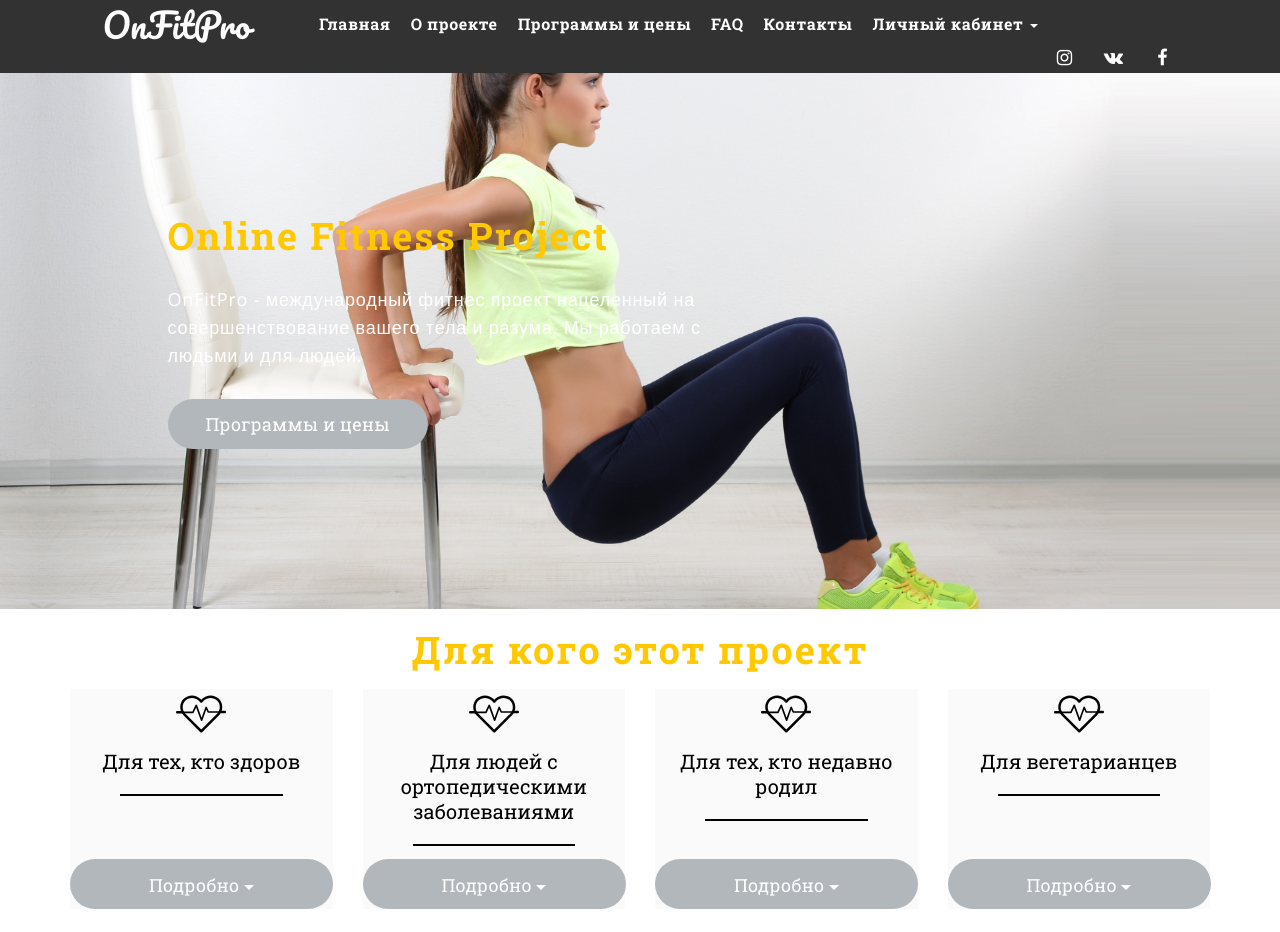
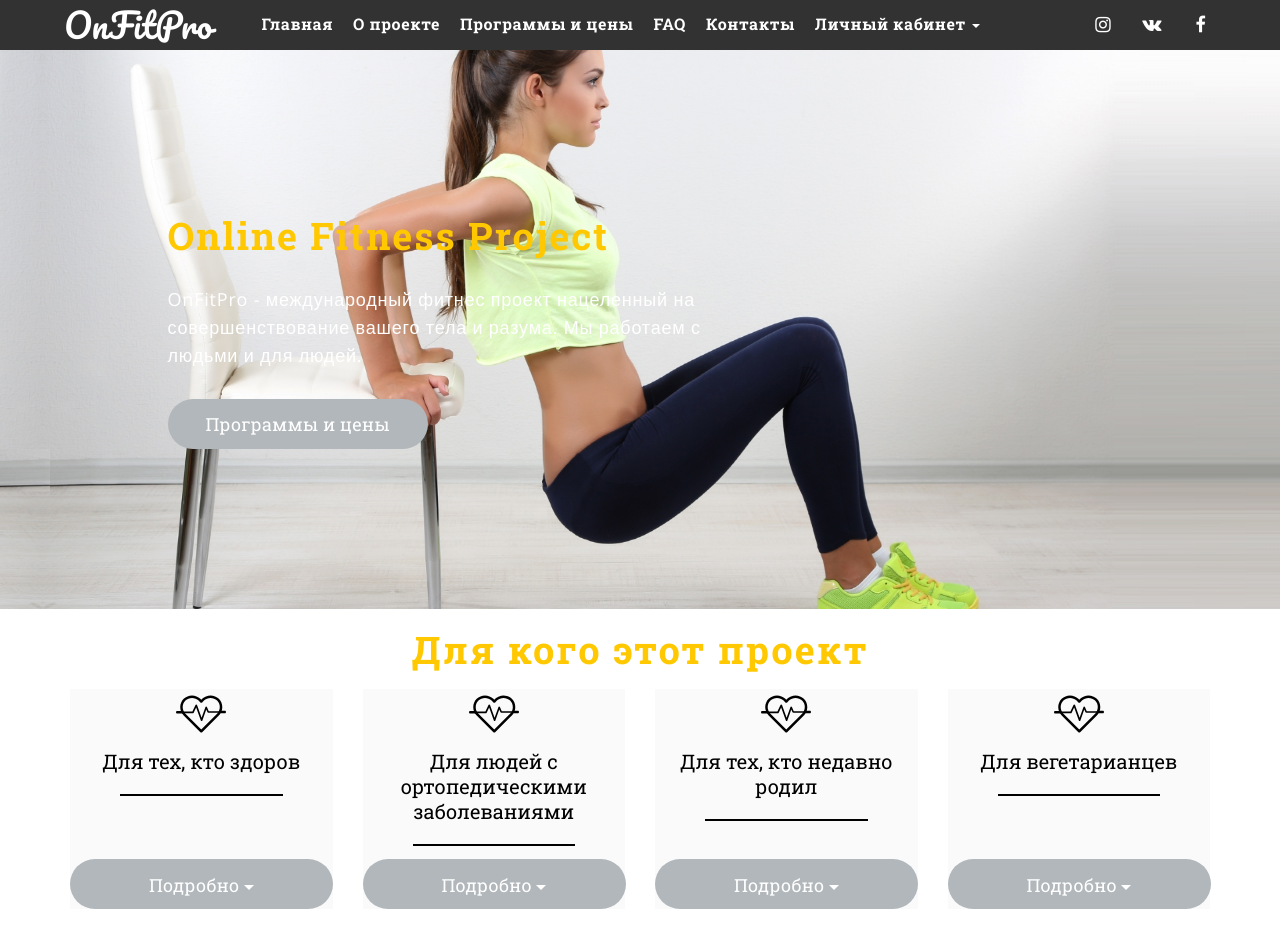
Before and after one commit to viktorsamkevich/onfitpro, a website: page app/index.html in a window 1280 px wide. Shown: the top 932 px of the page. Drawn offline with nearby package versions, Linux system fonts and the light colour scheme.

Commit message:
correct padding

```diff
--- a/app/css/main.css
+++ b/app/css/main.css
@@ -41,8 +41,8 @@ img {max-width: 100%;}
 	/* height: 50px; */
 	/* padding: 15px 0 15px; */
 	/* opacity: 0.5; */
-	padding-left: 8%;
-	padding-right: 8%;
+	padding-left: 5%;
+	padding-right: 5%;
 }
 /* .header__bg {
 	background: #606060;
@@ -113,7 +113,7 @@ img {max-width: 100%;}
 	/* padding: 5px 0; */
 }
 .header__nav > .navbar-nav {
-	margin-left: 5%;
+	margin-left: 3%;
 }
 .header__nav>.navbar-nav li {
 	display: inline-block;
```
